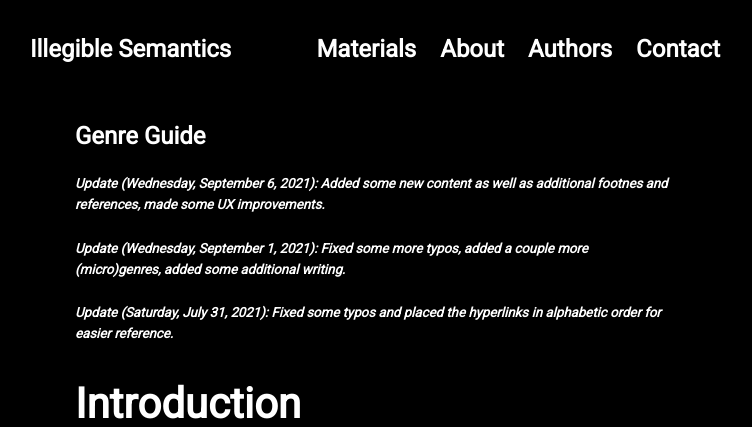
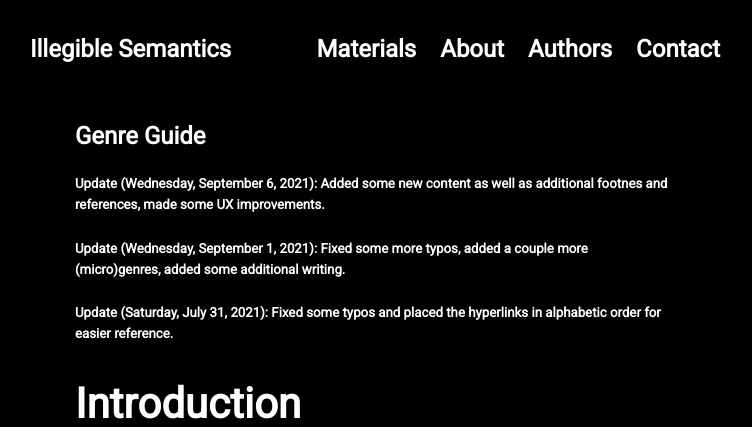
Before and after one commit to Noeska/illegiblesemantics, a Jekyll site: the page built from projects/proj-2.md, in a window 1280 px wide. Shown: the top 427 px of the page, without its empty margins (265-1017 px from the left). Built offline with Jekyll 4.4.1, drawn with Linux system fonts in a browser that asks for light colours; nearby versions of some CDN libraries.

```diff
--- a/projects/proj-2.md
+++ b/projects/proj-2.md
@@ -4,9 +4,9 @@ title: 'Genre Guide'
 ---
 <!-- Here you can see samples of logo designs covering a broad range of metal genres and extreme subgenres with some tongue-in-cheek commentary by Gerrit Rijken. -->
 
-##### *Update (Wednesday, September 6, 2021): Added some new content as well as additional footnes and references, made some UX improvements.*
-##### *Update (Wednesday, September 1, 2021): Fixed some more typos, added a couple more (micro)genres, added some additional writing.*
-##### *Update (Saturday, July 31, 2021): Fixed some typos and placed the hyperlinks in alphabetic order for easier reference.*
+##### Update (Wednesday, September 6, 2021): Added some new content as well as additional footnes and references, made some UX improvements.
+##### Update (Wednesday, September 1, 2021): Fixed some more typos, added a couple more (micro)genres, added some additional writing.
+##### Update (Saturday, July 31, 2021): Fixed some typos and placed the hyperlinks in alphabetic order for easier reference.
 
 ## Introduction
 
```
